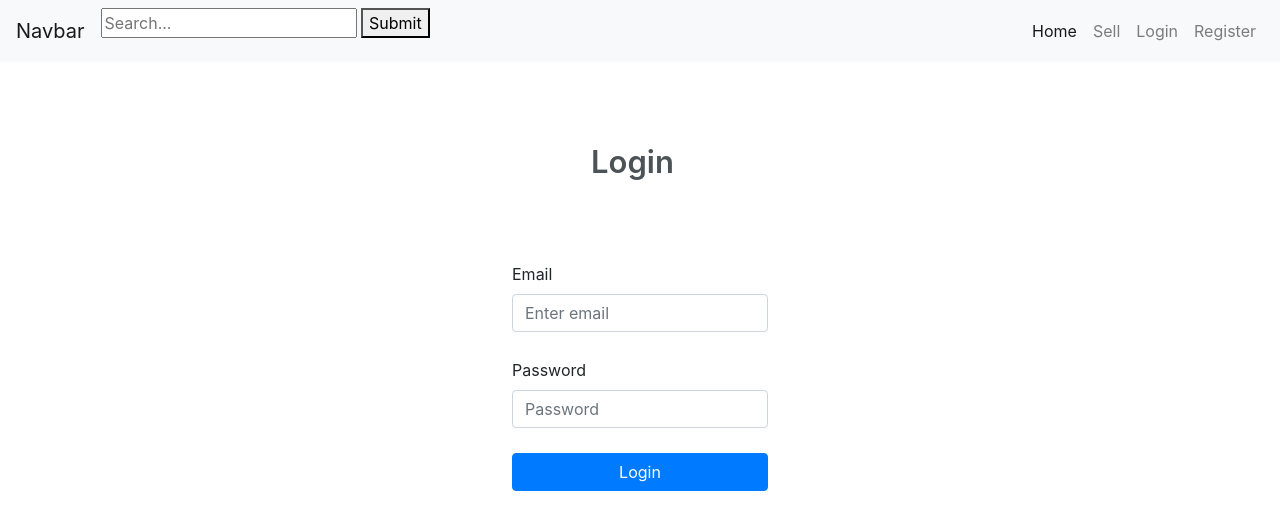
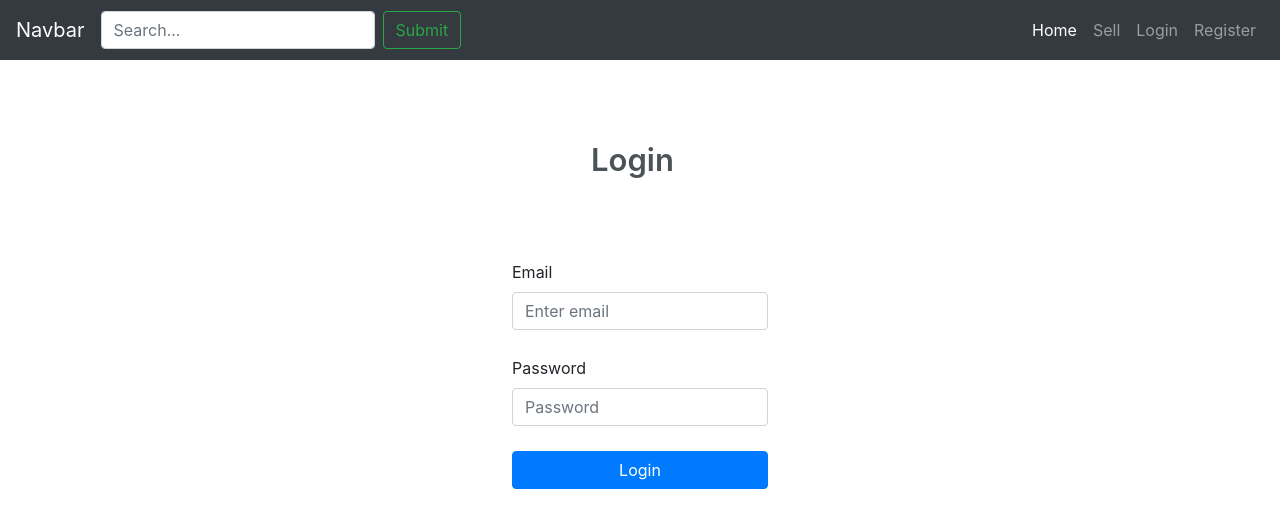
Before and after one commit to marinak6/UVA-furniture, a Django app: page /login/ in a window 1280 px wide. Shown: the top 530 px of the page. Run offline with Django 3.2, Linux system fonts and the light colour scheme; some libraries are stand-ins or nearby versions.

Commit message:
Improved navbar look

```diff
--- a/web/frontend/templates/base.html
+++ b/web/frontend/templates/base.html
@@ -32,15 +32,15 @@
   </head>
 
   <body>
-    <nav class="navbar navbar-expand-lg navbar-light bg-light">
+    <nav class="navbar navbar-expand-lg navbar-dark bg-dark" style="padding-top: 10px; padding-bottom: 10px;">
       <a class="navbar-brand" href="{% url 'frontend:index' %}">Navbar</a>
-      <form action="{% url 'frontend:search' %}">
+      <form class="form-inline my-2 my-lg-0" action="{% url 'frontend:search' %}">
         {% if query %}
-          <input type="text" placeholder="Search..." name="query" value="{{query}}">
+          <input class="form-control mr-sm-2" type="text" placeholder="Search..." name="query" value="{{query}}">
         {% else %}
-          <input type="text" placeholder="Search..." name="query" value="">
+          <input class="form-control mr-sm-2" type="text" placeholder="Search..." name="query" value="">
         {% endif %}
-        <button type="submit">Submit</button>
+        <button class="btn btn-outline-success my-2 my-sm-0" type="submit">Submit</button>
       </form>
       <button
         class="navbar-toggler"
```
